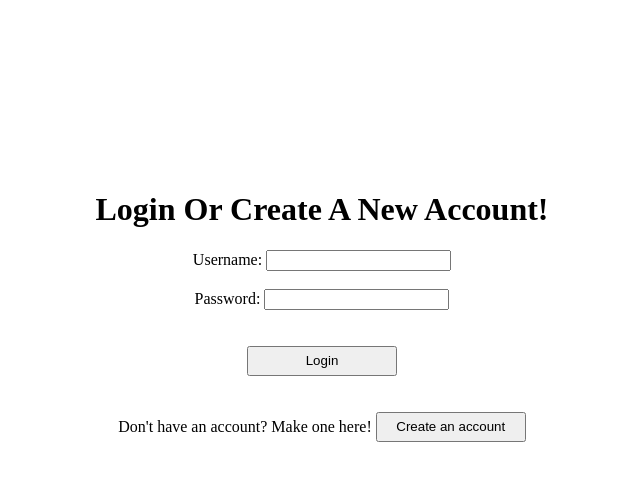
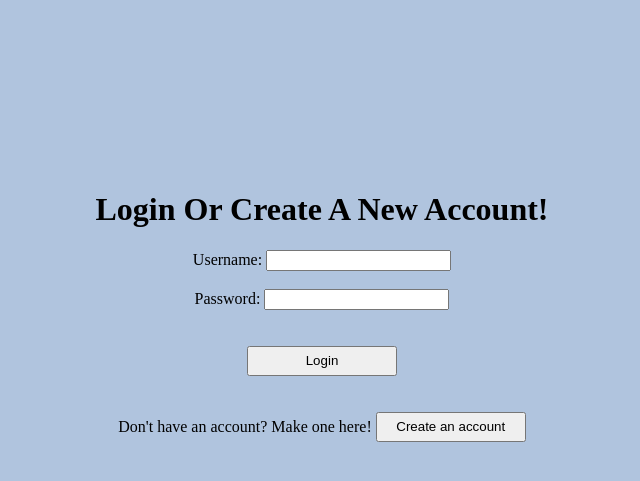
Before and after one commit to jzaia18/Imajin, a Flask app: page / in a window 1280 px wide. Shown: the top 481 px of the page, without its empty margins (318-958 px from the left). Run offline with Flask 2, Linux system fonts and the light colour scheme.

Commit message:
Linked base stylesheet, created static

```diff
--- /dev/null
+++ b/static/base.css
@@ -0,0 +1,3 @@
+body {
+    background-color: lightsteelblue;
+}
--- a/templates/base.html
+++ b/templates/base.html
@@ -1,6 +1,7 @@
 <!DOCTYPE html>
 <html>
   <head>
+    <link rel="stylesheet" type="text/css" href="static/base.css">
     {% block content1 %}<title> hello </title>{% endblock %}
   </head>
 
```
